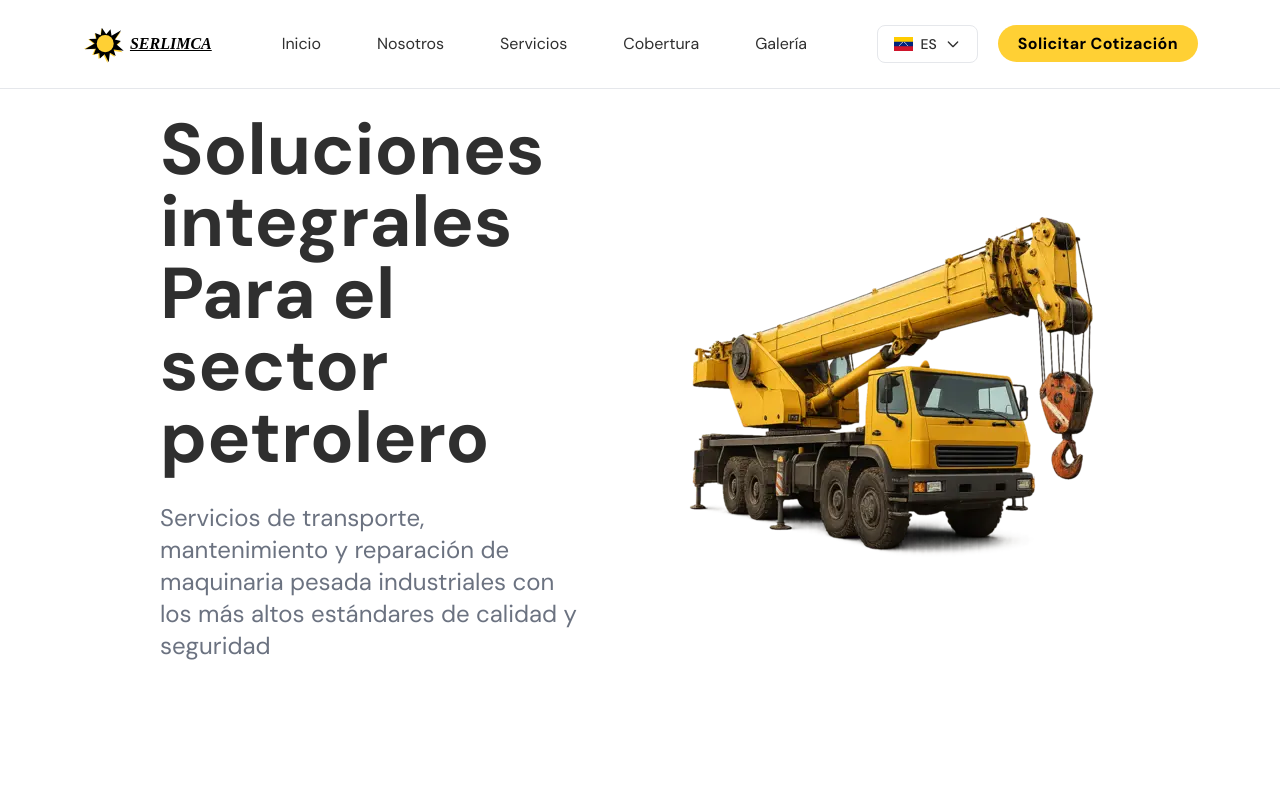
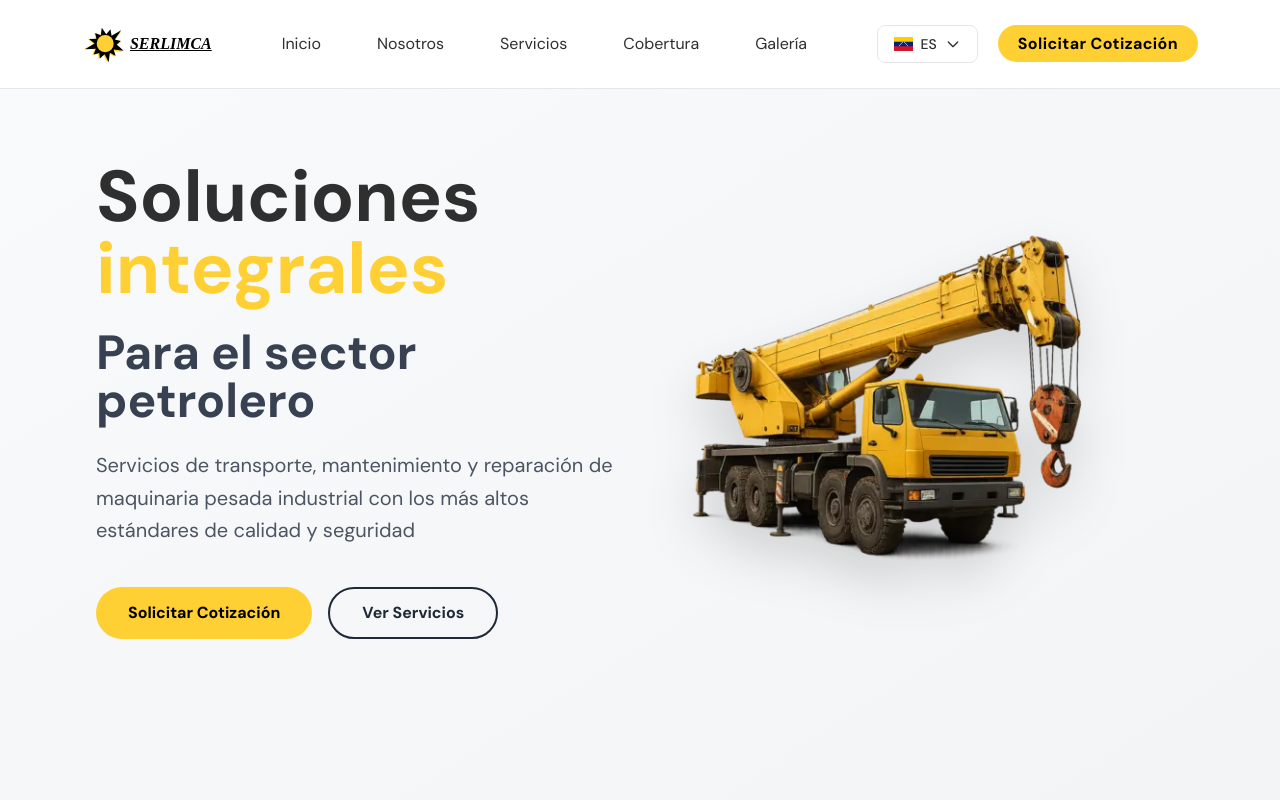
Before and after one commit to luis-alvarezf10/serlimca-page, a React (Vite) app: page / in a window 1280 px wide. Shown: the top 800 px of the page. Built offline with nearby package versions, Linux system fonts and the light colour scheme.

Commit message:
hero section agregado

```diff
--- a/src/pages/home/components/HeroSection.jsx
+++ b/src/pages/home/components/HeroSection.jsx
@@ -1,22 +1,37 @@
 import truck from '../../../assets/png3.webp'
-
 
 export default function HeroSection() {
   return (
-    <div className="w-full h-screen flex items-center justify-center">
-      <div className="flex flex-col items-center gap-6">
-        <div className="flex items-center justify-between w-3/4">
-          <div className="flex flex-col gap-7">
-            <div className="text-7xl font-bold">
-              <h1>Soluciones integrales</h1>
-              <h2>Para el sector petrolero</h2>
-            </div>
-            <p className="text-2xl text-gray-500">Servicios de transporte, mantenimiento y reparación de maquinaria pesada industriales con los más altos estándares de calidad y seguridad</p>
+    <div className="w-full h-screen flex items-center justify-center bg-gradient-to-br from-gray-50 to-gray-100">
+      <div className="max-w-6xl mx-auto px-8 grid grid-cols-1 md:grid-cols-2 gap-12 items-center">
+        {/* Texto */}
+        <div className="flex flex-col gap-6">
+          <h1 className="text-6xl md:text-7xl font-bold leading-tight">
+            Soluciones <span className="text-primary">integrales</span>
+          </h1>
+          <h2 className="text-4xl md:text-5xl font-bold text-gray-700">
+            Para el sector petrolero
+          </h2>
+          <p className="text-xl text-gray-600 leading-relaxed">
+            Servicios de transporte, mantenimiento y reparación de maquinaria pesada industrial con los más altos estándares de calidad y seguridad
+          </p>
+          <div className="flex gap-4 mt-4">
+            <button className="bg-primary hover:bg-yellow-500 text-black font-bold px-8 py-3 rounded-full transition-all">
+              Solicitar Cotización
+            </button>
+            <button className="border-2 border-gray-800 hover:bg-gray-800 hover:text-white text-gray-800 font-bold px-8 py-3 rounded-full transition-all">
+              Ver Servicios
+            </button>
           </div>
-          <img src={truck} alt="hero" className="relative left-20 w-500" />
         </div>
-        <div className="w-1/2">
 
+        {/* Imagen */}
+        <div className="relative hidden md:block">
+          <img
+            src={truck}
+            alt="Camión de transporte pesado"
+            className="w-full h-auto drop-shadow-2xl"
+          />
         </div>
       </div>
     </div>
```
